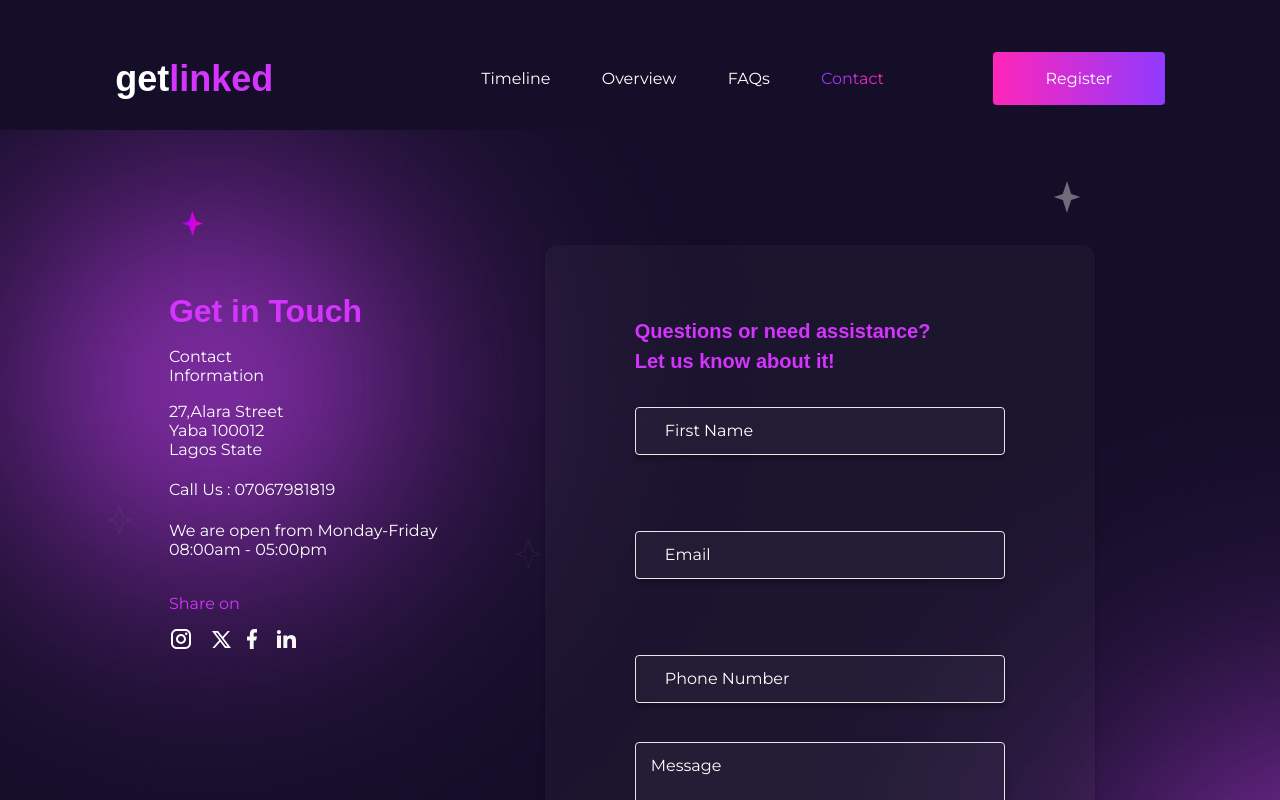
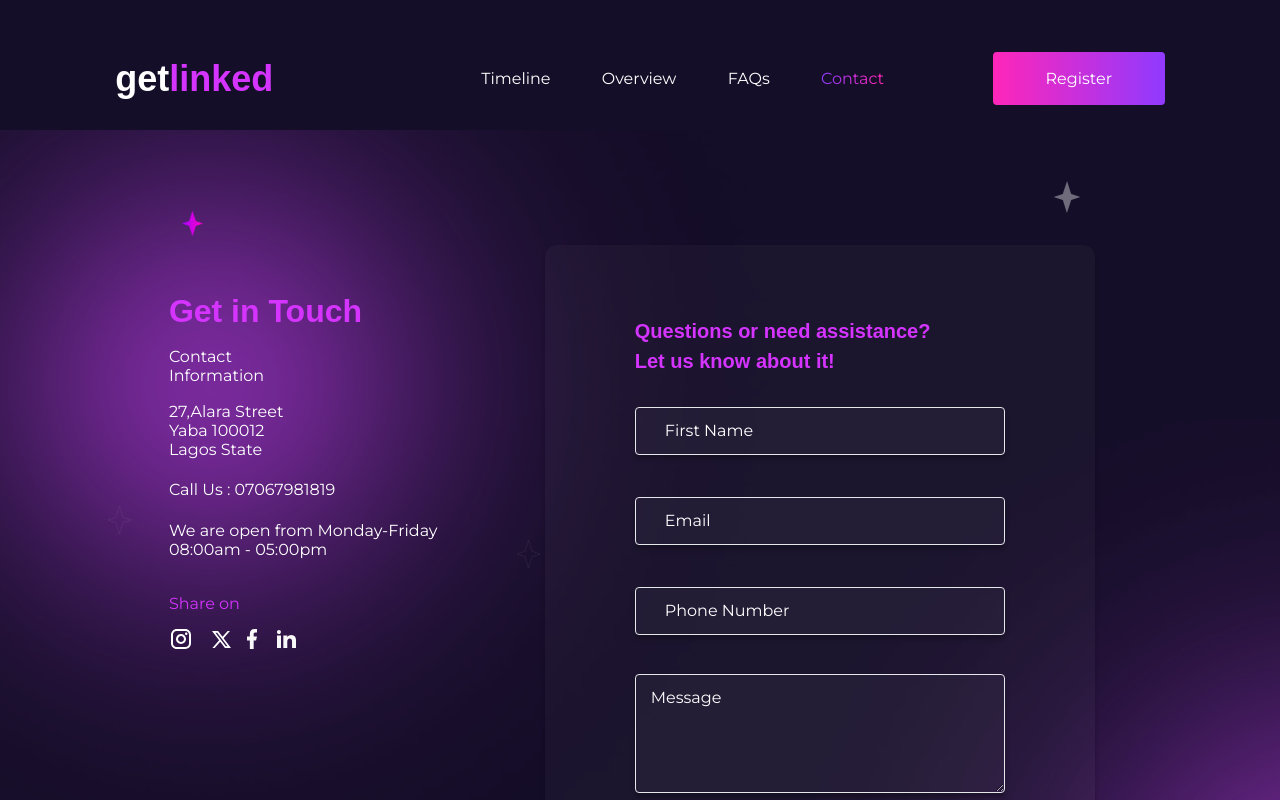
Before and after one commit to matthewemeh/get-linked, a Next.js app: page /contact in a window 1280 px wide. Shown: the top 800 px of the page. Built offline with nearby package versions, Linux system fonts and the light colour scheme; a web font is replaced by a local one.

Commit message:
fix: contact for inputs

```diff
--- a/pages/contact.tsx
+++ b/pages/contact.tsx
@@ -175,8 +175,8 @@ const Contact = () => {
             type='text'
             inputRef={firstNameRef}
             placeholder='First Name'
-            extraLabelClasses='phones:mt-[30px]'
-            extraInputClasses='phones:px-6 phones:!mt-0'
+            extraInputClasses='!mt-0 phones:px-6'
+            extraLabelClasses='mt-[34px] phones:mt-[30px]'
           />
 
           <FormInput
@@ -184,8 +184,8 @@ const Contact = () => {
             inputMode='email'
             placeholder='Email'
             inputRef={emailRef}
-            extraInputClasses='phones:px-6 phones:!mt-0'
-            extraLabelClasses='mt-[42px] phones:mt-[25px]'
+            extraInputClasses='!mt-0 phones:px-6'
+            extraLabelClasses='mt-[34px] mt-[42px] phones:mt-[25px]'
           />
 
           <FormInput
@@ -194,7 +194,7 @@ const Contact = () => {
             inputMode='tel'
             inputRef={phoneRef}
             placeholder='Phone Number'
-            extraInputClasses='phones:px-6 phones:!mt-0'
+            extraInputClasses='!mt-0 phones:px-6'
             extraLabelClasses='mt-[42px] phones:mt-[25px]'
           />
 
```
